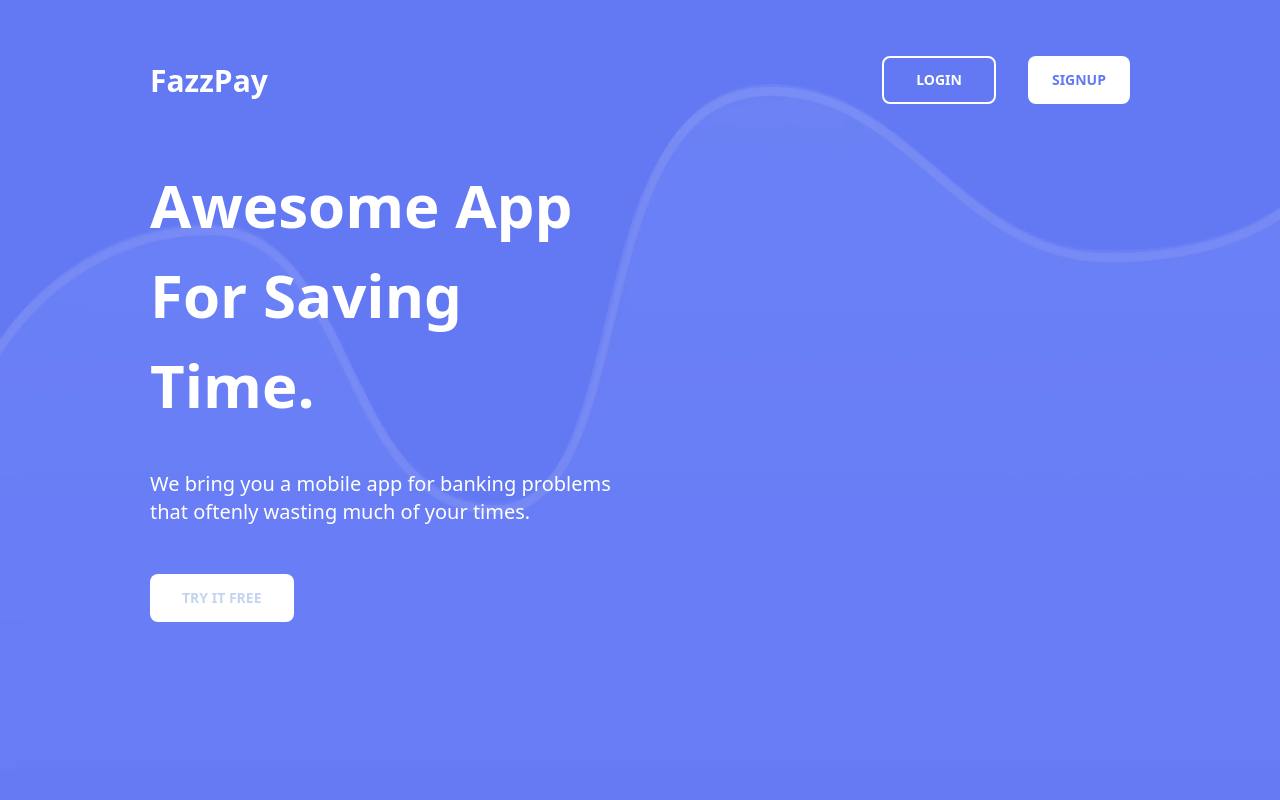
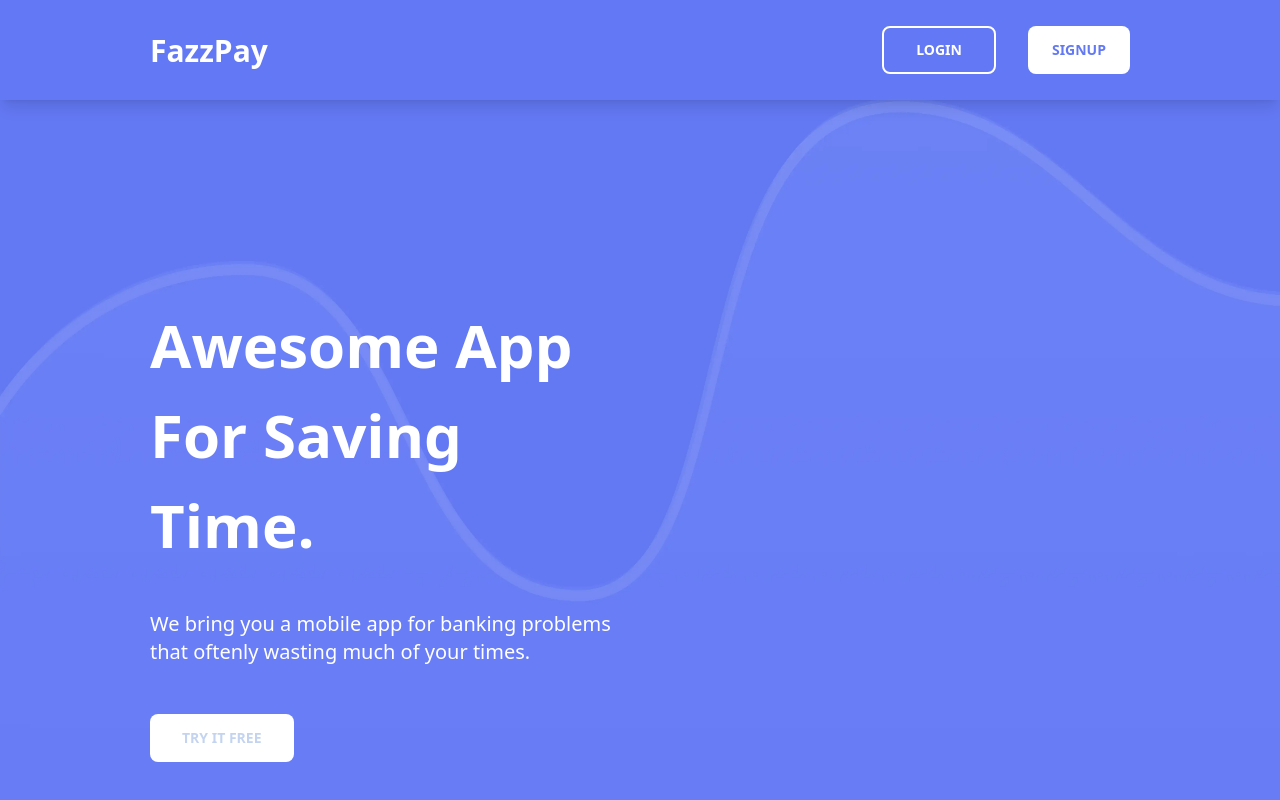
Before and after one commit to permana017/pazzpay-fe, a Next.js app: page / in a window 1280 px wide. Shown: the top 800 px of the page. Built offline with nearby package versions, Linux system fonts and the light colour scheme.

Commit message:
fix: nav

```diff
--- a/src/app/page.js
+++ b/src/app/page.js
@@ -26,8 +26,9 @@ export default function Home() {
         <div>
             <section
                 className="w-full bg-[url('../../src/assets/banner.webp')] bg-cover flex flex-col items-center">
-                <navbar className="container fixed z-10">
-                    <div className='w-full flex justify-between md:h-[160px] h-[100px] items-center'>
+                <navbar className="fixed z-10 backdrop-blur-2xl bg-[#6379F4]/80 shadow-lg w-full">
+                    <div className='container z-20'>
+                        <div className='w-full flex justify-between md:h-[100px] h-[80px] items-center'>
                             <Fade left>
                                 <p className='w-50 md:text-[30px] text-[24px] font-bold text-white'>FazzPay</p>
                             </Fade>
@@ -42,8 +43,9 @@ export default function Home() {
                                 </div>
                             </Fade>
                         </div>
+                    </div>
                 </navbar>
-                <div className='container flex'>
+                <div className='container flex mt-[140px]'>
                     <Fade left>
                         <div className='md:w-1/2 md:pt-40 pt-24 w-full pb-10'>
                                 <p
```
Lines whose indentation alone changed are shown as unchanged.
